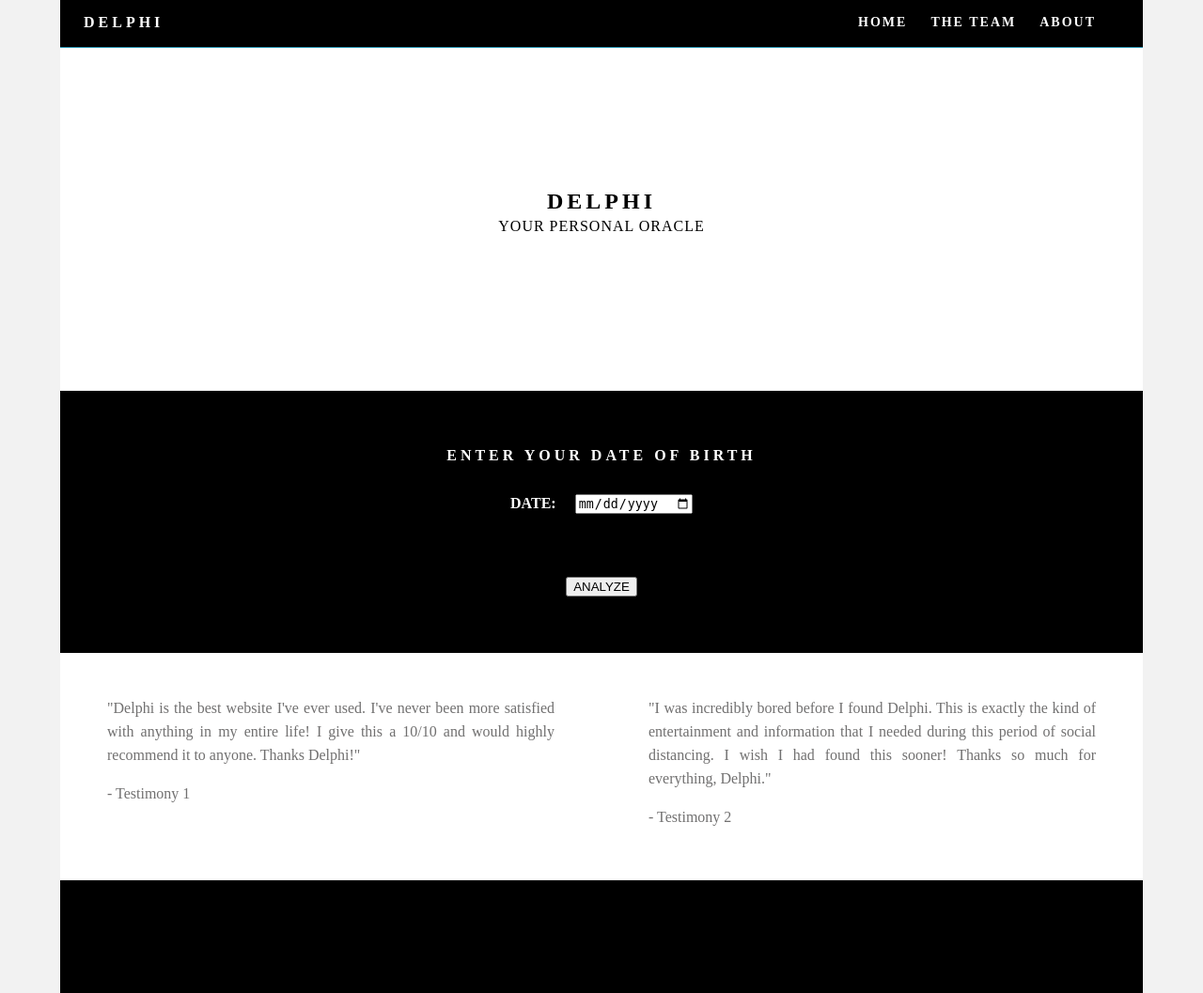
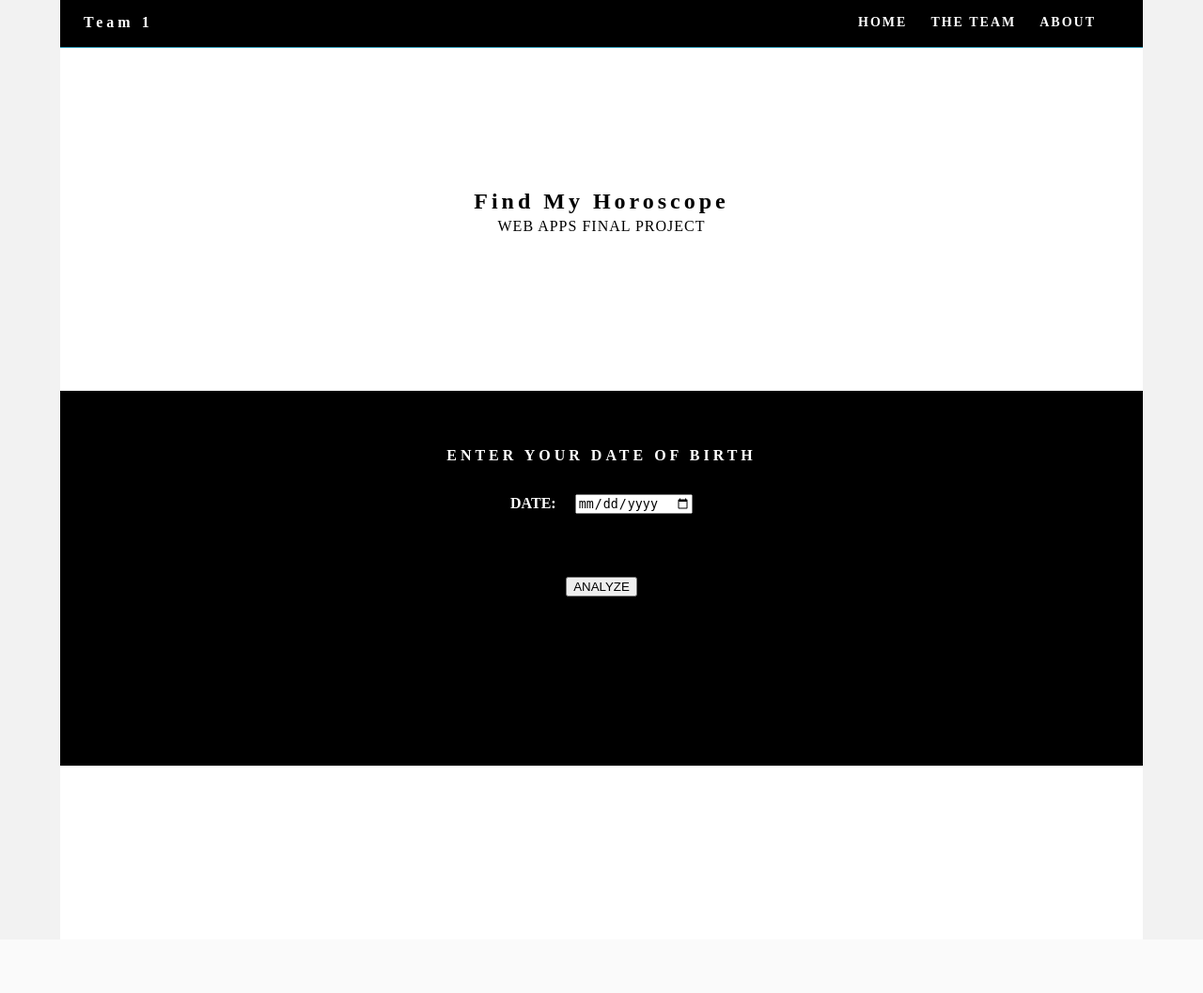
Before and after one commit to tiffkwin/WebAppsProject, a Flask app: page / in a window 1280 px wide. Shown: the whole page at 94% size. After the commit the page ends 815 px from the top, so only its background shows below. Run offline with Flask 2, Linux system fonts and the light colour scheme.

Commit message:
touch ups

```diff
--- a/templates/about.html
+++ b/templates/about.html
@@ -16,7 +16,7 @@
   <div class="container">
 
     <header> <a href="/">
-        <h4 class="logo">DELPHI</h4>
+        <h4 class="logo">Team 1</h4>
       </a>
       <nav>
         <ul>
@@ -28,7 +28,7 @@
       </nav>
     </header>
     <section class="hero" id="hero">
-      <h2 class="hero_header"> <span class="light">ABOUT DELPHI</span></h2>
+      <h2 class="hero_header"> <span class="light">ABOUT THE PROJECT</span></h2>
     </section>
     <section class="footer_banner">
     </section>
--- a/templates/delphi.html
+++ b/templates/delphi.html
@@ -15,7 +15,7 @@
   <div class="container">
 
     <header> <a href="/">
-        <h4 class="logo">DELPHI</h4>
+        <h4 class="logo">Team 1</h4>
       </a>
       <nav>
         <ul>
@@ -28,8 +28,8 @@
     </header>
 
     <section class="hero" id="hero">
-      <h2 class="hero_header"> <span class="light">DELPHI</span></h2>
-      <p class="tagline">YOUR PERSONAL ORACLE</p>
+      <h2 class="hero_header"> <span class="light">Find My Horoscope</span></h2>
+      <p class="tagline">Web Apps Final Project</p>
     </section>
 
     <section class="footer_banner" id="contact" style="text-align: center">
@@ -42,20 +42,6 @@
       <button type="button" onclick="loadProfile()">ANALYZE</button>
 
     </section>
-
-    <footer>
-      <article class="footer_column">
-        <p>"Delphi is the best website I've ever used. I've never been more satisfied with anything in my entire life! I
-          give this a 10/10 and would highly recommend it to anyone. Thanks Delphi!" </p>
-        <p>- Testimony 1</p>
-      </article>
-      <article class="footer_column">
-        <p>"I was incredibly bored before I found Delphi. This is exactly the kind of entertainment and information that
-          I needed during this period of social distancing. I wish I had found this sooner! Thanks so much for
-          everything, Delphi." </p>
-        <p>- Testimony 2</p>
-      </article>
-    </footer>
 
     <section class="footer_banner">
     </section>
--- a/templates/profile.html
+++ b/templates/profile.html
@@ -15,7 +15,7 @@
   <div class="container">
 
     <header> <a href="/">
-        <h4 class="logo">DELPHI</h4>
+        <h4 class="logo">Team 1</h4>
       </a>
       <nav>
         <ul>
@@ -27,7 +27,7 @@
       </nav>
     </header>
     <section class="hero" id="hero">
-      <h2 class="hero_header"> <span class="light">YOUR PROFILE</span></h2>
+      <h2 class="hero_header"> <span class="light">RESULTS</span></h2>
     </section>
     <section class="footer_banner">
     </section>
--- a/templates/team.html
+++ b/templates/team.html
@@ -16,7 +16,7 @@
   <div class="container" style="height:1500px;text-align: center;">
 
     <header style="height:3.33%"> <a href="/">
-        <h4 class="logo">DELPHI</h4>
+        <h4 class="logo">Team 1</h4>
       </a>
       <nav>
         <ul>
@@ -48,7 +48,7 @@
       <article class="footer_column">
         <img src="../static/images/tre.jpeg" width="200" height="200" alt="" />
         <p style="color:black;text-align: center">Trevon Jones<br>Senior computer science student at East Carolina
-          University<br>Horoscope: <br>Fun Fact: I like to dance</p>
+          University<br>Horoscope: Cancer<br>Fun Fact: I like to dance</p>
       </article>
     </footer>
 
```
